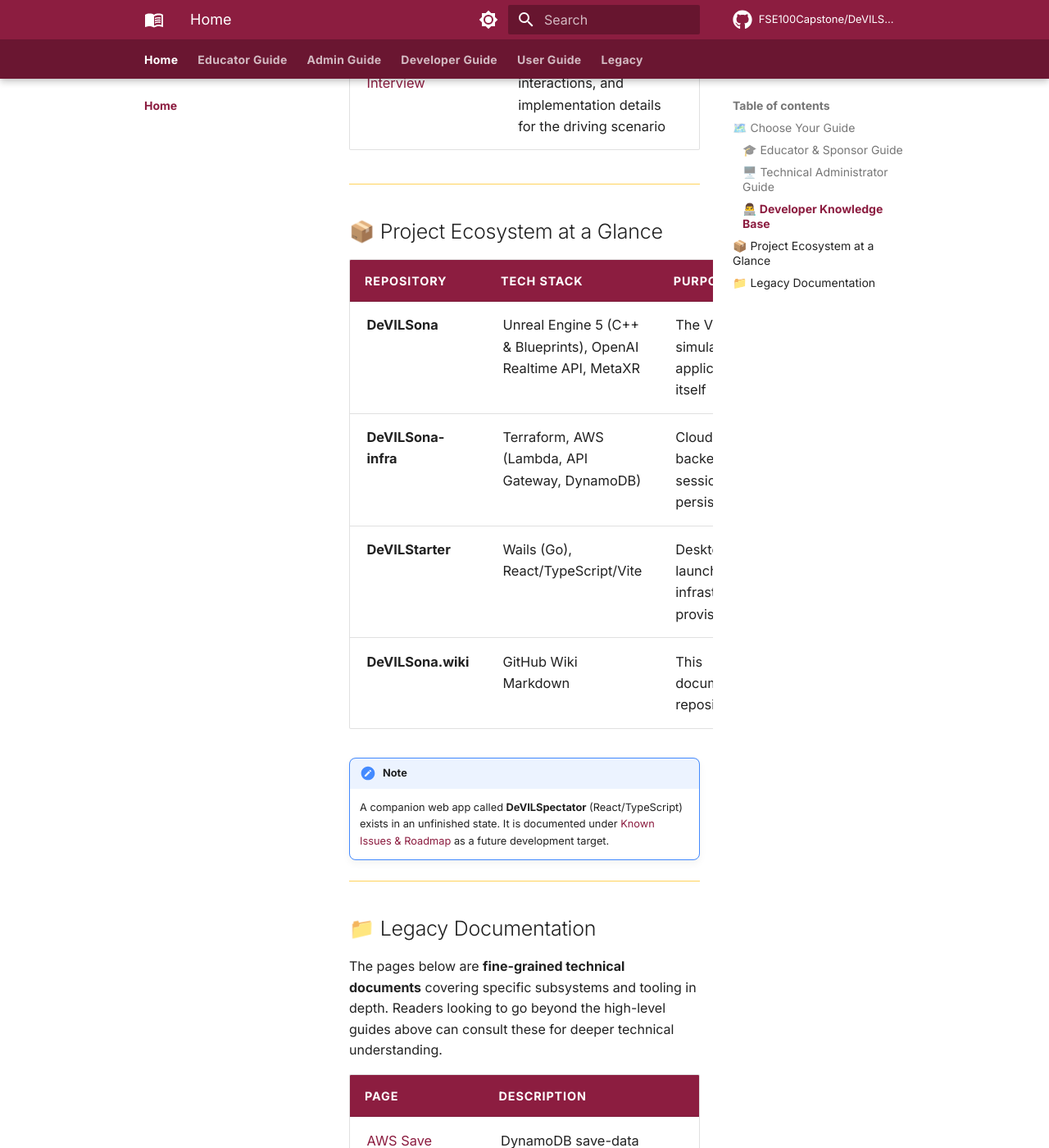
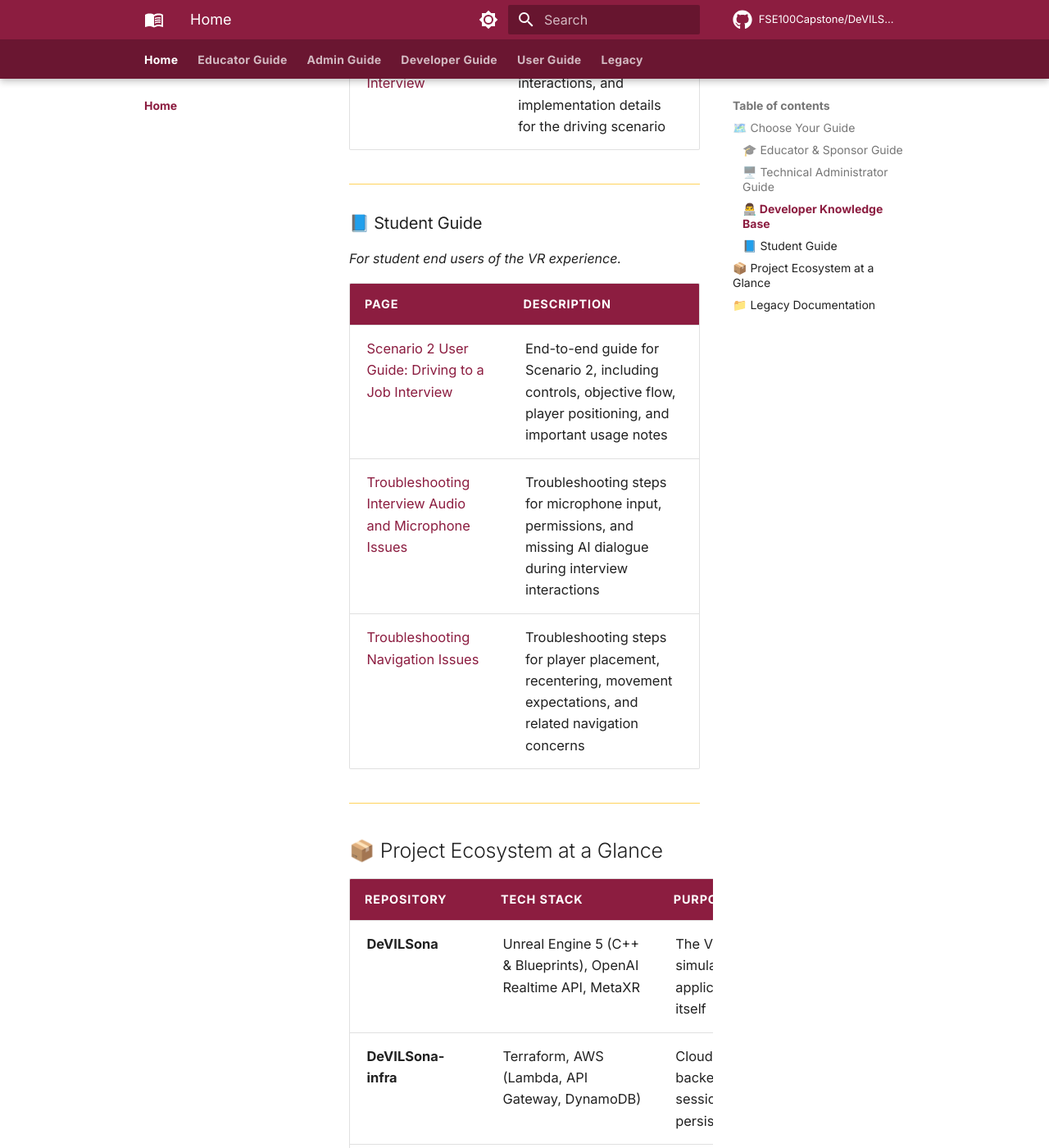
Before and after one commit to FSE100Capstone/DeVILSona-docs, an MkDocs documentation site: the page built from docs/index.md, in a window 1280 px wide and 1400 px high, scrolled down 3615 px. Shown: the whole window at 82% size. Built offline with MkDocs 1.6.1 and Material for MkDocs 9.7.7, drawn with Linux system fonts in a browser that asks for light colours; comment, search, counter and statistics services are not loaded.

Commit message:
Update index.md

```diff
--- a/docs/index.md
+++ b/docs/index.md
@@ -52,6 +52,17 @@ This wiki is the comprehensive knowledge base for everyone involved in the DeVIL
 
 ---
 
+### 📘 Student Guide
+*For student end users of the VR experience.*
+
+| Page | Description |
+|------|-------------|
+| [Scenario 2 User Guide: Driving to a Job Interview](user-guide/scenario2-drivingtoajobinterview.md) | End-to-end guide for Scenario 2, including controls, objective flow, player positioning, and important usage notes |
+| [Troubleshooting Interview Audio and Microphone Issues](user-guide/interview-issues.md) | Troubleshooting steps for microphone input, permissions, and missing AI dialogue during interview interactions |
+| [Troubleshooting Navigation Issues](user-guide/navigation-issues.md) | Troubleshooting steps for player placement, recentering, movement expectations, and related navigation concerns |
+
+---
+
 ## 📦 Project Ecosystem at a Glance
 
 | Repository | Tech Stack | Purpose |
```
